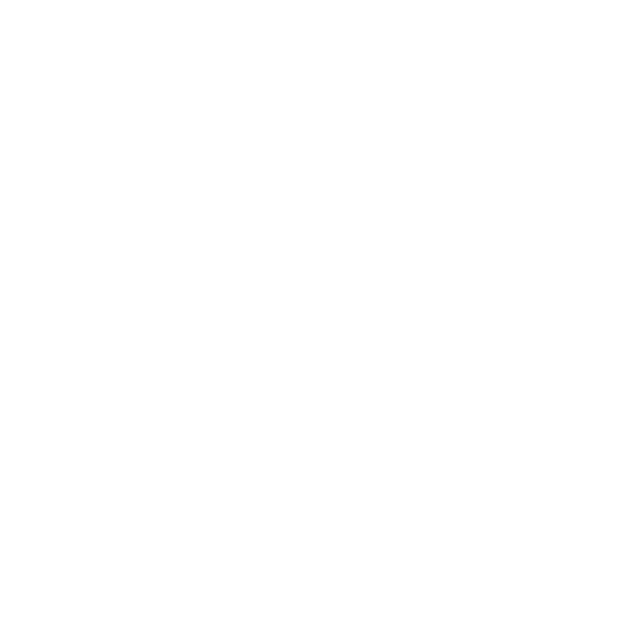
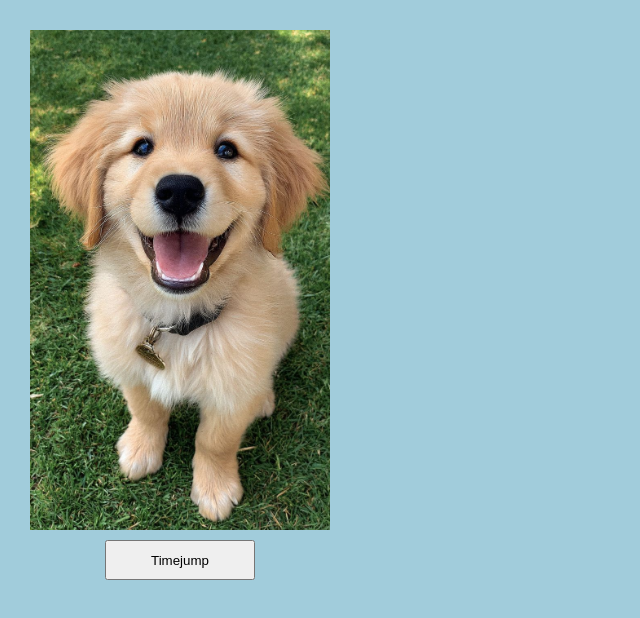
Before and after one commit to Larch0n/portfolio-demo, a plain HTML site: page index.html in a window 1280 px wide. Shown: the whole page, without its empty margins (0-640 px from the left). Drawn offline with Linux system fonts and the light colour scheme.

Commit message:
CSS, JS, Pics hinzugefügt

```diff
--- a/index.html
+++ b/index.html
@@ -3,9 +3,15 @@
 <head>
     <meta charset="UTF-8">
     <meta name="viewport" content="width=device-width, initial-scale=1.0">
-    <title>Porfolio</title>
+    <title>fading cuteness</title>
+    <link rel="stylesheet" href="random.css">
+
 </head>
 <body>
-
+    <div class="wrapper">
+    <img id="bild" src="pic1.jpg" alt="">
+    <button id="button">Timejump</button>
+    <script src="random.js"></script>
+    </div>
 </body>
 </html>
--- /dev/null
+++ b/random.css
@@ -0,0 +1,24 @@
+body {
+  margin: 0;
+  min-height: 100vh;
+  padding: 30px;
+  background-color: #a1ccdb;
+  color: #f6e7c1;
+}
+button {
+  width: 150px;
+  height: 40px;
+  margin-top: 10px;
+}
+img{
+  width: 300px;
+  height: 500px;
+  object-fit: cover;
+  display: block;
+}
+.wrapper {
+  width: 300px;
+  display: flex;
+  flex-direction: column;
+  align-items: center;
+}
--- /dev/null
+++ b/random.js
@@ -0,0 +1,14 @@
+const pic = document.getElementById("bild");
+const button = document.getElementById("button");
+
+let firstpic = true;
+
+button.addEventListener("click", function() {
+    if (firstpic) {
+        pic.src = "pic2.jpeg";
+        firstpic = false;
+    } else {
+        pic.src = "pic1.jpg";
+        firstpic = true;
+    }
+});
```
Also changed, not shown: pic1.jpg (added), pic2.jpeg (added).
